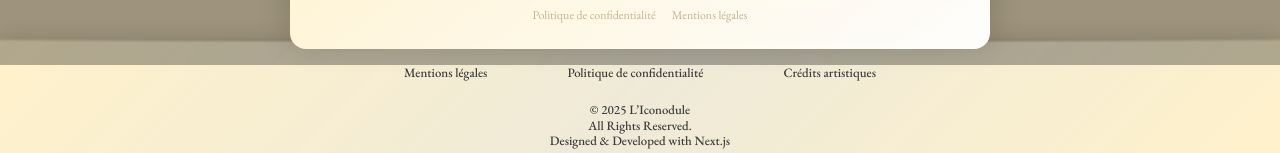
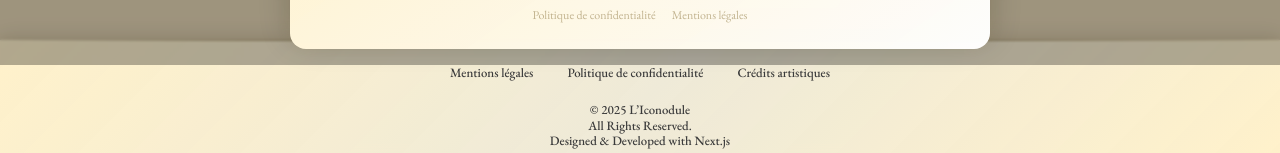
Before and after one commit to vincent-devFullStack/lul-website, a Next.js app: page /login in a window 1280 px wide. Shown: the part 735-888 px from the top of the page. Built offline with nearby package versions, Linux system fonts and the light colour scheme.

Commit message:
derniers ajustements du login

```diff
--- a/src/app/(with-nav)/credits-artistiques/page.js
+++ b/src/app/(with-nav)/credits-artistiques/page.js
@@ -157,7 +157,7 @@ export default function CreditsArtistiques() {
         ))}
 
         <div className="credits-footer">
-          <h2>Informations générales</h2>
+          <h2>..Informations générales</h2>
           <div className="credits-summary">
             <p>
               <strong>Total des contributeurs :</strong> {credits.length}{" "}
--- a/src/app/(with-nav)/login/page.js
+++ b/src/app/(with-nav)/login/page.js
@@ -78,11 +78,18 @@ export default function Login() {
 
       let ok = await login(); // appelle /api/me
       if (!ok) {
-        await new Promise((r) => setTimeout(r, 150));
+        await new Promise((r) => setTimeout(r, 500));
         ok = await login();
       }
       if (!ok) {
-        setMessage("❌ Connexion en cours, réessayez.");
+        setMessage(
+          "Connexion en cours, vous allez être redirigé vers la page d'accueil, sinon actualisez la page."
+        );
+
+        // ⏳ Attendre 3s puis forcer un reload
+        setTimeout(() => {
+          window.location.reload();
+        }, 3000);
         return;
       }
 
--- a/src/styles/layout/Footer.css
+++ b/src/styles/layout/Footer.css
@@ -14,7 +14,9 @@
 .footer-nav {
   display: flex;
   flex-direction: row;
-  gap: 80px;
+  flex-wrap: wrap;
+  justify-content: center;
+  gap: 6px 24px;
   margin-bottom: 20px;
 }
 
@@ -22,6 +24,7 @@
   color: var(--foreground);
   transition: color 0.3s ease-in-out;
   font-size: 0.8rem;
+  padding: 0 5px;
 }
 
 .footer-nav-item:hover {
```
